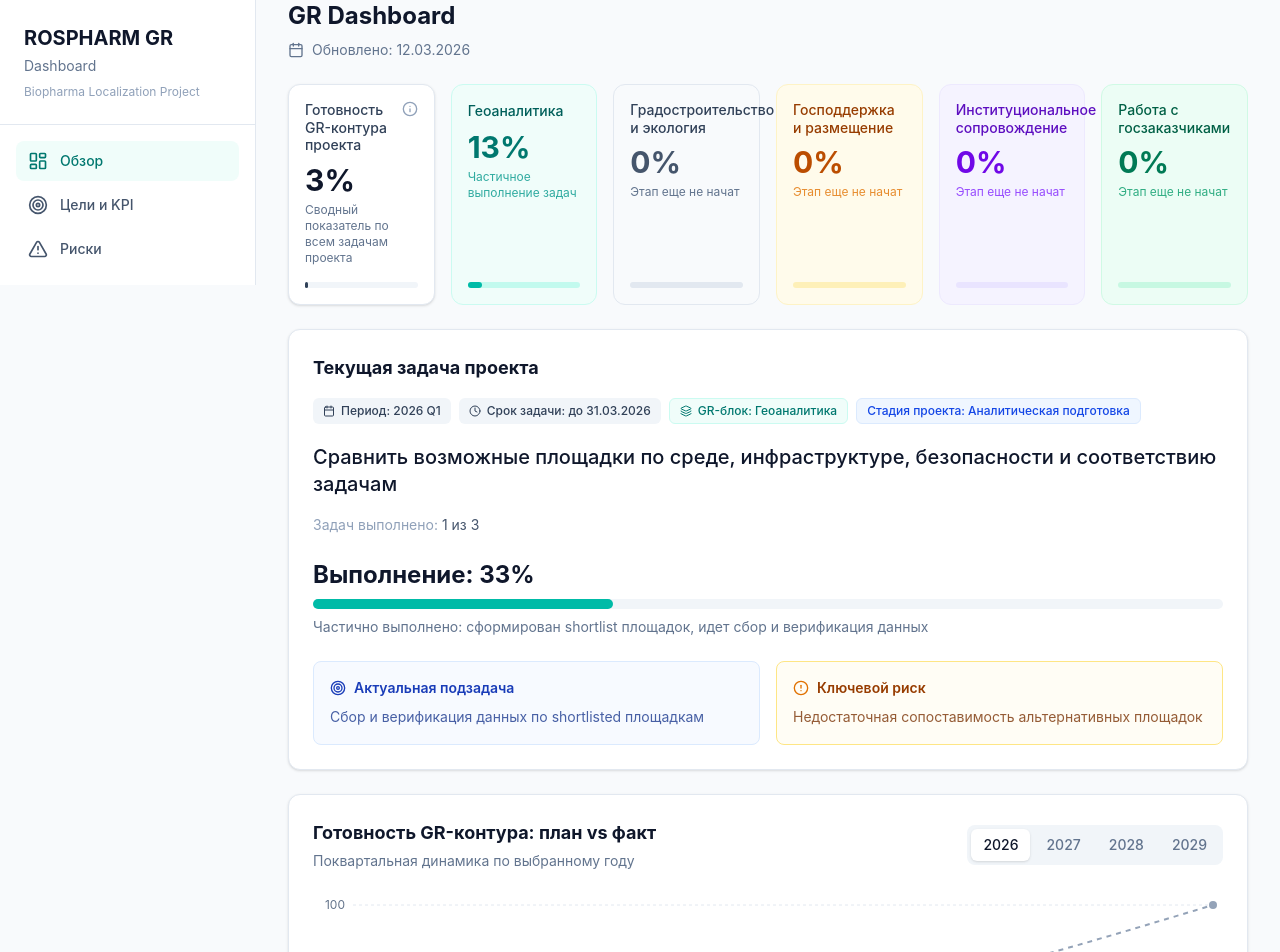
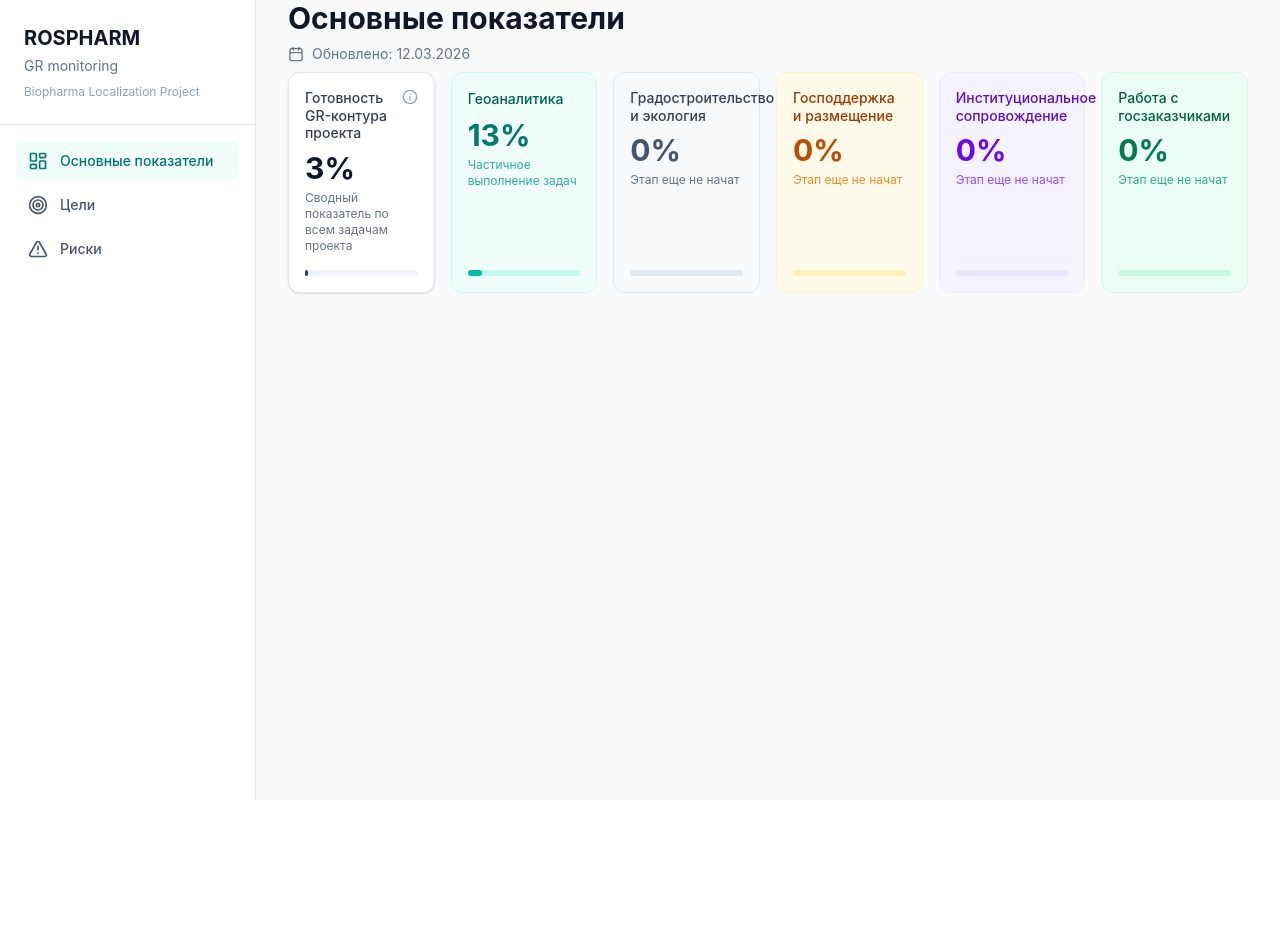
Before and after one commit to kamillacheremushkina/rospharm-gr-dashboard, a React (Vite) app: page /overview in a window 1280 px wide. Shown: the top 952 px of the page. After the commit the page ends 800 px from the top, so only its background shows below. Built offline with nearby package versions, Linux system fonts and the light colour scheme; the HTML template or start-up script is replaced by a standard one.

Commit message:
sidebar rename + sticky

```diff
--- a/src/layout/AppLayout.jsx
+++ b/src/layout/AppLayout.jsx
@@ -25,7 +25,7 @@
         </button>
 
         <h1 className="text-sm font-semibold text-slate-800">
-          ROSPHARM GR
+          ROSPHARM
         </h1>
 
         <div />
@@ -33,7 +33,7 @@
 
       {/* SIDEBAR */}
       <div
-        className={`fixed md:static top-0 left-0 h-full w-full md:w-64 bg-white border-r border-slate-200 flex flex-col z-40 transform transition-transform duration-300 ${
+        className={`fixed md:sticky md:top-0 top-0 left-0 h-full md:h-screen w-full md:w-64 bg-white border-r border-slate-200 flex flex-col z-40 transform transition-transform duration-300 ${
           menuOpen ? "translate-x-0" : "-translate-x-full md:translate-x-0"
         }`}
       >
@@ -47,14 +47,22 @@
           </button>
         </div>
 
+        {/* LOGO BLOCK */}
         <div className="p-6 border-b border-slate-200">
-          <h1 className="text-xl font-bold text-slate-900">ROSPHARM GR</h1>
-          <p className="text-sm text-slate-500 mt-1">Dashboard</p>
+          <h1 className="text-xl font-bold text-slate-900">
+            ROSPHARM
+          </h1>
+
+          <p className="text-sm text-slate-500 mt-1">
+            GR monitoring
+          </p>
+
           <p className="text-xs text-slate-400 mt-2">
             Biopharma Localization Project
           </p>
         </div>
 
+        {/* NAVIGATION */}
         <nav className="flex-1 p-4 space-y-1">
           <NavLink
             to="/overview"
@@ -62,7 +70,7 @@
             onClick={() => setMenuOpen(false)}
           >
             <LayoutDashboard className="w-5 h-5 mr-3" />
-            Обзор
+            Основные показатели
           </NavLink>
 
           <NavLink
@@ -71,7 +79,7 @@
             onClick={() => setMenuOpen(false)}
           >
             <Target className="w-5 h-5 mr-3" />
-            Цели и KPI
+            Цели
           </NavLink>
 
           <NavLink
@@ -91,6 +99,7 @@
           <Outlet />
         </div>
       </div>
+
     </div>
   );
 }
--- a/src/pages/OverviewPage.jsx
+++ b/src/pages/OverviewPage.jsx
@@ -61,236 +61,161 @@
 
   return (
     <div className="space-y-6">
-      <div>
-        <h1 className="text-2xl font-bold text-slate-900">GR Dashboard</h1>
+
+      {/* PAGE HEADER */}
+      <div className="mb-2">
+        <h1 className="text-2xl md:text-3xl font-bold text-slate-900">
+          Основные показатели
+        </h1>
+
         <div className="flex items-center mt-2 text-sm text-slate-500">
           <Calendar className="w-4 h-4 mr-2" />
           <span>Обновлено: 12.03.2026</span>
         </div>
       </div>
 
-      <div className="grid grid-cols-1 md:grid-cols-2 lg:grid-cols-3 xl:grid-cols-6 gap-4">
+      {/* KPI BLOCKS */}
+      <div className="grid grid-cols-1 sm:grid-cols-2 lg:grid-cols-3 xl:grid-cols-6 gap-4">
+
         <div className="p-4 rounded-xl border border-slate-200 bg-white flex flex-col justify-between shadow-sm">
           <div>
             <div className="flex justify-between items-start">
-              <h3 className="text-sm font-medium text-slate-700 leading-tight">Готовность GR-контура проекта</h3>
+              <h3 className="text-sm font-medium text-slate-700 leading-tight">
+                Готовность GR-контура проекта
+              </h3>
               <Info className="w-4 h-4 text-slate-400 shrink-0 ml-2" />
             </div>
-            <div className="mt-2 text-3xl font-bold text-slate-900">{overallProgress}%</div>
-            <p className="mt-1 text-xs text-slate-500">Сводный показатель по всем задачам проекта</p>
+
+            <div className="mt-2 text-3xl font-bold text-slate-900">
+              {overallProgress}%
+            </div>
+
+            <p className="mt-1 text-xs text-slate-500">
+              Сводный показатель по всем задачам проекта
+            </p>
           </div>
+
           <div className="mt-4 w-full bg-slate-100 rounded-full h-1.5">
-            <div className="bg-slate-700 h-1.5 rounded-full" style={{ width: `${overallProgress}%` }}></div>
+            <div
+              className="bg-slate-700 h-1.5 rounded-full"
+              style={{ width: `${overallProgress}%` }}
+            />
           </div>
         </div>
 
         <div className="p-4 rounded-xl border border-teal-100 bg-teal-50 flex flex-col justify-between">
           <div>
             <h3 className="text-sm font-medium text-teal-800">Геоаналитика</h3>
-            <div className="mt-2 text-3xl font-bold text-teal-700">{geoProgress}%</div>
-            <p className="mt-1 text-xs text-teal-600/80">{getBlockDescription(geoProgress)}</p>
+
+            <div className="mt-2 text-3xl font-bold text-teal-700">
+              {geoProgress}%
+            </div>
+
+            <p className="mt-1 text-xs text-teal-600/80">
+              {getBlockDescription(geoProgress)}
+            </p>
           </div>
+
           <div className="mt-4 w-full bg-teal-200/50 rounded-full h-1.5">
-            <div className="bg-teal-500 h-1.5 rounded-full" style={{ width: `${geoProgress}%` }}></div>
+            <div
+              className="bg-teal-500 h-1.5 rounded-full"
+              style={{ width: `${geoProgress}%` }}
+            />
           </div>
         </div>
 
         <div className="p-4 rounded-xl border border-slate-200 bg-slate-50 flex flex-col justify-between">
           <div>
-            <h3 className="text-sm font-medium text-slate-700 leading-tight">Градостроительство и экология</h3>
-            <div className="mt-2 text-3xl font-bold text-slate-600">{urbanProgress}%</div>
-            <p className="mt-1 text-xs text-slate-500">{getBlockDescription(urbanProgress)}</p>
+            <h3 className="text-sm font-medium text-slate-700 leading-tight">
+              Градостроительство и экология
+            </h3>
+
+            <div className="mt-2 text-3xl font-bold text-slate-600">
+              {urbanProgress}%
+            </div>
+
+            <p className="mt-1 text-xs text-slate-500">
+              {getBlockDescription(urbanProgress)}
+            </p>
           </div>
+
           <div className="mt-4 w-full bg-slate-200 rounded-full h-1.5">
-            <div className="bg-slate-400 h-1.5 rounded-full" style={{ width: `${urbanProgress}%` }}></div>
+            <div
+              className="bg-slate-400 h-1.5 rounded-full"
+              style={{ width: `${urbanProgress}%` }}
+            />
           </div>
         </div>
 
         <div className="p-4 rounded-xl border border-amber-100 bg-amber-50 flex flex-col justify-between">
           <div>
-            <h3 className="text-sm font-medium text-amber-800 leading-tight">Господдержка и размещение</h3>
-            <div className="mt-2 text-3xl font-bold text-amber-700">{supportProgress}%</div>
-            <p className="mt-1 text-xs text-amber-600/80">{getBlockDescription(supportProgress)}</p>
+            <h3 className="text-sm font-medium text-amber-800 leading-tight">
+              Господдержка и размещение
+            </h3>
+
+            <div className="mt-2 text-3xl font-bold text-amber-700">
+              {supportProgress}%
+            </div>
+
+            <p className="mt-1 text-xs text-amber-600/80">
+              {getBlockDescription(supportProgress)}
+            </p>
           </div>
+
           <div className="mt-4 w-full bg-amber-200/50 rounded-full h-1.5">
-            <div className="bg-amber-500 h-1.5 rounded-full" style={{ width: `${supportProgress}%` }}></div>
+            <div
+              className="bg-amber-500 h-1.5 rounded-full"
+              style={{ width: `${supportProgress}%` }}
+            />
           </div>
         </div>
 
         <div className="p-4 rounded-xl border border-violet-100 bg-violet-50 flex flex-col justify-between">
           <div>
-            <h3 className="text-sm font-medium text-violet-800 leading-tight">Институциональное сопровождение</h3>
-            <div className="mt-2 text-3xl font-bold text-violet-700">{institutionalProgress}%</div>
-            <p className="mt-1 text-xs text-violet-600/80">{getBlockDescription(institutionalProgress)}</p>
+            <h3 className="text-sm font-medium text-violet-800 leading-tight">
+              Институциональное сопровождение
+            </h3>
+
+            <div className="mt-2 text-3xl font-bold text-violet-700">
+              {institutionalProgress}%
+            </div>
+
+            <p className="mt-1 text-xs text-violet-600/80">
+              {getBlockDescription(institutionalProgress)}
+            </p>
           </div>
+
           <div className="mt-4 w-full bg-violet-200/50 rounded-full h-1.5">
-            <div className="bg-violet-500 h-1.5 rounded-full" style={{ width: `${institutionalProgress}%` }}></div>
+            <div
+              className="bg-violet-500 h-1.5 rounded-full"
+              style={{ width: `${institutionalProgress}%` }}
+            />
           </div>
         </div>
 
         <div className="p-4 rounded-xl border border-emerald-100 bg-emerald-50 flex flex-col justify-between">
           <div>
-            <h3 className="text-sm font-medium text-emerald-800 leading-tight">Работа с госзаказчиками</h3>
-            <div className="mt-2 text-3xl font-bold text-emerald-700">{govClientsProgress}%</div>
-            <p className="mt-1 text-xs text-emerald-600/80">{getBlockDescription(govClientsProgress)}</p>
-          </div>
-          <div className="mt-4 w-full bg-emerald-200/50 rounded-full h-1.5">
-            <div className="bg-emerald-500 h-1.5 rounded-full" style={{ width: `${govClientsProgress}%` }}></div>
-          </div>
-        </div>
-      </div>
+            <h3 className="text-sm font-medium text-emerald-800 leading-tight">
+              Работа с госзаказчиками
+            </h3>
 
-      <div className="bg-white rounded-xl border border-slate-200 shadow-sm p-6">
-        <h2 className="text-lg font-bold text-slate-900 mb-4">Текущая задача проекта</h2>
-
-        {currentGoal && (
-          <>
-            <div className="flex flex-wrap gap-2 mb-5">
-              <span className="inline-flex items-center px-2.5 py-1 rounded-md text-xs font-medium bg-slate-100 text-slate-700">
-                <Calendar className="w-3 h-3 mr-1.5" />
-                Период: {currentGoal.year} {currentGoal.quarter}
-              </span>
-
-              <span className="inline-flex items-center px-2.5 py-1 rounded-md text-xs font-medium bg-slate-100 text-slate-700">
-                <Clock className="w-3 h-3 mr-1.5" />
-                Срок задачи: до {formatDate(currentGoal.goal_deadline)}
-              </span>
-
-              <span className="inline-flex items-center px-2.5 py-1 rounded-md text-xs font-medium bg-teal-50 text-teal-700 border border-teal-100">
-                <Layers className="w-3 h-3 mr-1.5" />
-                GR-блок: {currentGoal.gr_block}
-              </span>
-
-              {currentGoal.project_stage && (
-                <span className="inline-flex items-center px-2.5 py-1 rounded-md text-xs font-medium bg-blue-50 text-blue-700 border border-blue-100">
-                  Стадия проекта: {currentGoal.project_stage}
-                </span>
-              )}
+            <div className="mt-2 text-3xl font-bold text-emerald-700">
+              {govClientsProgress}%
             </div>
 
-            <p className="text-xl font-medium text-slate-900 leading-snug mb-4">
-              {currentGoal.goal_title}
+            <p className="mt-1 text-xs text-emerald-600/80">
+              {getBlockDescription(govClientsProgress)}
             </p>
-
-            <div className="flex flex-wrap gap-x-8 gap-y-2 mb-6 text-sm text-slate-600">
-              <div>
-                <span className="text-slate-400">Задач выполнено:</span> {currentGoalCompletedTasks} из {currentGoalTasks.length}
-              </div>
-            </div>
-
-            <div className="mb-6">
-              <div className="flex items-end justify-between mb-2">
-                <div className="text-2xl font-bold text-slate-900">Выполнение: {currentGoalProgress}%</div>
-              </div>
-              <div className="w-full bg-slate-100 rounded-full h-2.5 mb-2">
-                <div
-                  className="bg-teal-500 h-2.5 rounded-full"
-                  style={{ width: `${currentGoalProgress}%` }}
-                ></div>
-              </div>
-              <p className="text-sm text-slate-500">
-                {currentGoal.progress_comment}
-              </p>
-            </div>
-
-            <div className="grid grid-cols-1 lg:grid-cols-2 gap-4">
-              <div className="bg-blue-50/50 border border-blue-100 rounded-lg p-4">
-                <div className="flex items-center text-blue-800 font-semibold text-sm mb-2">
-                  <Target className="w-4 h-4 mr-2" />
-                  Актуальная подзадача
-                </div>
-                <p className="text-sm text-blue-900/80 leading-relaxed">
-                  {currentTask ? currentTask.task_title : 'Подзадача не найдена'}
-                </p>
-              </div>
-
-              <div className="bg-amber-50/50 border border-amber-200 rounded-lg p-4">
-                <div className="flex items-center text-amber-800 font-semibold text-sm mb-2">
-                  <AlertCircle className="w-4 h-4 mr-2 text-amber-600" />
-                  Ключевой риск
-                </div>
-                <p className="text-sm text-amber-900/80 leading-relaxed">
-                  {currentGoal.key_risk}
-                </p>
-              </div>
-            </div>
-          </>
-        )}
-      </div>
-
-      <div className="bg-white rounded-xl border border-slate-200 shadow-sm p-6">
-        <div className="flex flex-col sm:flex-row sm:items-center justify-between mb-6">
-          <div>
-            <h2 className="text-lg font-bold text-slate-900">Готовность GR-контура: план vs факт</h2>
-            <p className="text-sm text-slate-500 mt-1">Поквартальная динамика по выбранному году</p>
           </div>
 
-          <div className="flex space-x-1 mt-4 sm:mt-0 bg-slate-100 p-1 rounded-lg">
-            {['2026', '2027', '2028', '2029'].map((year) => (
-              <button
-                key={year}
-                onClick={() => setSelectedYear(year)}
-                className={`px-3 py-1.5 text-sm font-medium rounded-md transition-colors ${
-                  selectedYear === year
-                    ? 'bg-white text-slate-900 shadow-sm'
-                    : 'text-slate-500 hover:text-slate-700 hover:bg-slate-200/50'
-                }`}
-              >
-                {year}
-              </button>
-            ))}
+          <div className="mt-4 w-full bg-emerald-200/50 rounded-full h-1.5">
+            <div
+              className="bg-emerald-500 h-1.5 rounded-full"
+              style={{ width: `${govClientsProgress}%` }}
+            />
           </div>
         </div>
 
-        <div className="h-64 w-full">
-          <ResponsiveContainer width="100%" height="100%">
-            <LineChart data={chartData[selectedYear]} margin={{ top: 10, right: 10, left: -20, bottom: 0 }}>
-              <CartesianGrid strokeDasharray="3 3" vertical={false} stroke="#E2E8F0" />
-              <XAxis
-                dataKey="name"
-                axisLine={false}
-                tickLine={false}
-                tick={{ fill: '#64748B', fontSize: 12 }}
-                dy={10}
-              />
-              <YAxis
-                domain={[0, 100]}
-                axisLine={false}
-                tickLine={false}
-                tick={{ fill: '#64748B', fontSize: 12 }}
-                label={{ value: 'Готовность, %', angle: -90, position: 'insideLeft', fill: '#64748B', fontSize: 12, dy: 40, dx: 10 }}
-              />
-              <Tooltip
-                contentStyle={{ borderRadius: '8px', border: 'none', boxShadow: '0 4px 6px -1px rgb(0 0 0 / 0.1)' }}
-                formatter={(value, name) => [
-                  `${value}%`,
-                  name === 'plan' ? 'План' : 'Факт'
-                ]}
-                labelStyle={{ fontWeight: 'bold', color: '#0f172a', marginBottom: '4px' }}
-              />
-              <Line
-                type="monotone"
-                dataKey="plan"
-                stroke="#94A3B8"
-                strokeWidth={2}
-                strokeDasharray="5 5"
-                dot={{ r: 4, fill: '#94A3B8', strokeWidth: 0 }}
-                activeDot={{ r: 6 }}
-                name="plan"
-              />
-              <Line
-                type="monotone"
-                dataKey="fact"
-                stroke="#0F766E"
-                strokeWidth={3}
-                dot={{ r: 5, fill: '#0F766E', strokeWidth: 0 }}
-                activeDot={{ r: 7 }}
-                name="fact"
-                connectNulls={false}
-              />
-            </LineChart>
-          </ResponsiveContainer>
-        </div>
       </div>
     </div>
   );
```
